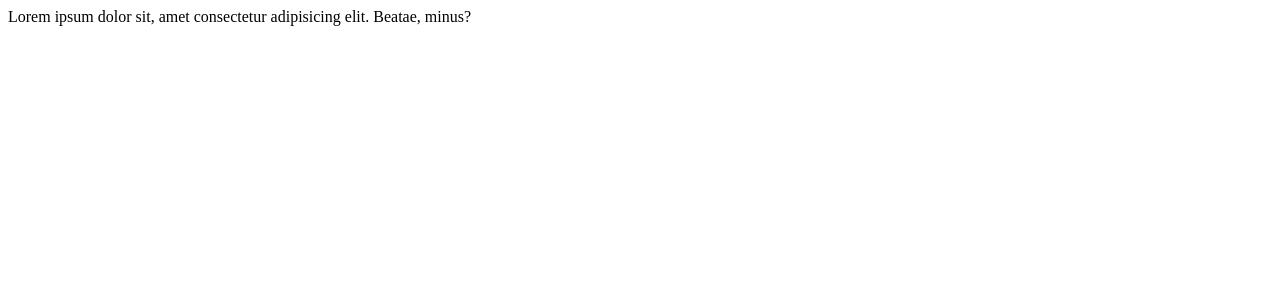
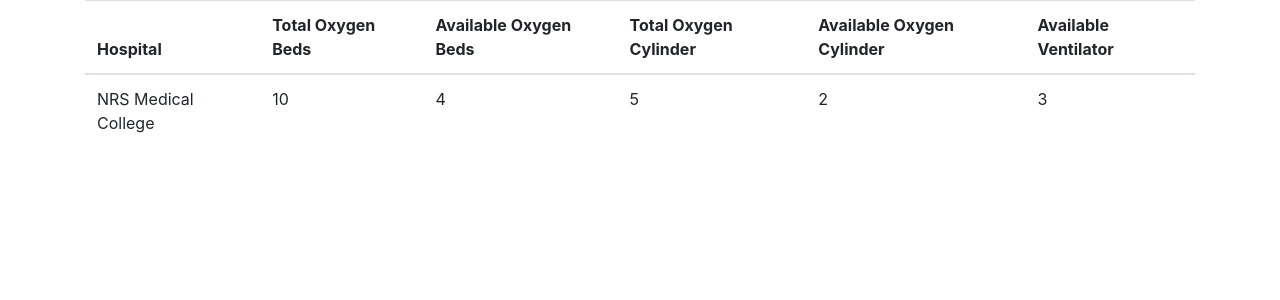
Before and after one commit to shivamdattapurkayastha99/django-hospital-bed-availabilty-checker, a Django app: page / in a window 1280 px wide. Shown: the top 300 px of the page. Run offline with Django 3.2, Linux system fonts and the light colour scheme; data comes from the database, SQL or seed files in the repository.

Commit message:
first commit

```diff
--- a/hba/hbapp/templates/hbapp/index.html
+++ b/hba/hbapp/templates/hbapp/index.html
@@ -4,9 +4,55 @@
     <meta charset="UTF-8">
     <meta http-equiv="X-UA-Compatible" content="IE=edge">
     <meta name="viewport" content="width=device-width, initial-scale=1.0">
-    <title>Document</title>
+    <link rel="stylesheet" href="https://cdn.jsdelivr.net/npm/bootstrap@4.5.3/dist/css/bootstrap.min.css" integrity="sha384-TX8t27EcRE3e/ihU7zmQxVncDAy5uIKz4rEkgIXeMed4M0jlfIDPvg6uqKI2xXr2" crossorigin="anonymous">
+    <title>Shivam hospital bed and oxygen availabitu checker</title>
 </head>
 <body>
-    Lorem ipsum dolor sit, amet consectetur adipisicing elit. Beatae, minus?
+    <div class="container">
+            <!-- {{services}} -->
+            <table class="table">
+                <thead>
+                    <tr>
+                        <th>
+                            Hospital
+                        </th>
+                        <th>
+                            Total Oxygen Beds
+                        </th>
+                        <th>
+                            Available Oxygen Beds
+                        </th>
+                        <th>
+                            Total Oxygen Cylinder
+                        </th>
+                        <th>
+                            Available Oxygen Cylinder
+                        </th>
+                        <!-- <th>
+                            Total Ventilator
+                        </th> -->
+                        <th>
+                            Available Ventilator
+                        </th>
+                    </tr>
+                </thead>
+                <tbody>
+                    {% for service in services %}
+                    <!-- <h1>{{service.hospital}}</h1> -->
+                    <tr>
+                        <td>{{service.hospital}}</td>
+                        <td>{{service.oxygen_beds_total}}</td>
+                        <td>{{service.oxygen_beds_available}}</td>
+                        <td>{{service.oxygen_cylinder_total}}</td>
+                        <td>{{service.oxygen_cylinder_available}}</td>
+                        <!-- <td>{{service.ventilator_total}}</td> -->
+                        <td>{{service.ventilator_available}}</td>
+                    </tr>
+
+                {% endfor %}
+                </tbody>
+            </table>
+
+    </div>
 </body>
 </html>
--- a/hba/hbapp/views.py
+++ b/hba/hbapp/views.py
@@ -1,5 +1,10 @@
 from django.shortcuts import render,HttpResponse
+from .models import Service
 
 # Create your views here.
 def home(request):
-    return render(request,'hbapp/index.html')
+    services=Service.objects.all()
+    context={
+        'services':services
+    }
+    return render(request,'hbapp/index.html',context=context)
```
